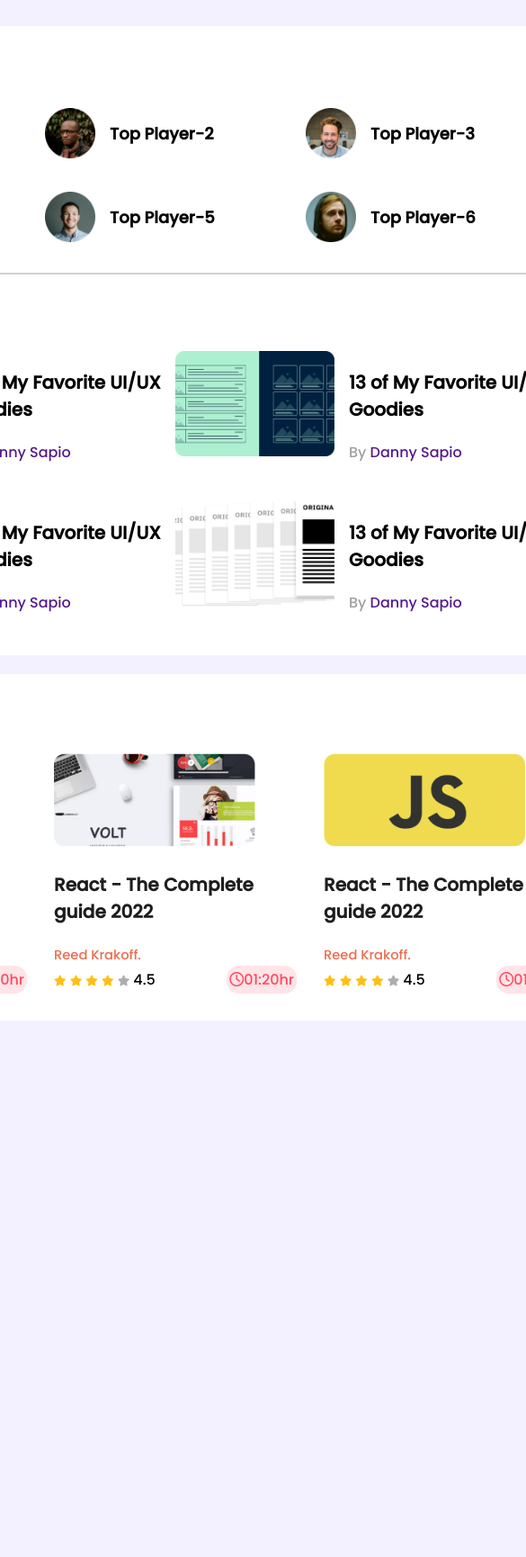
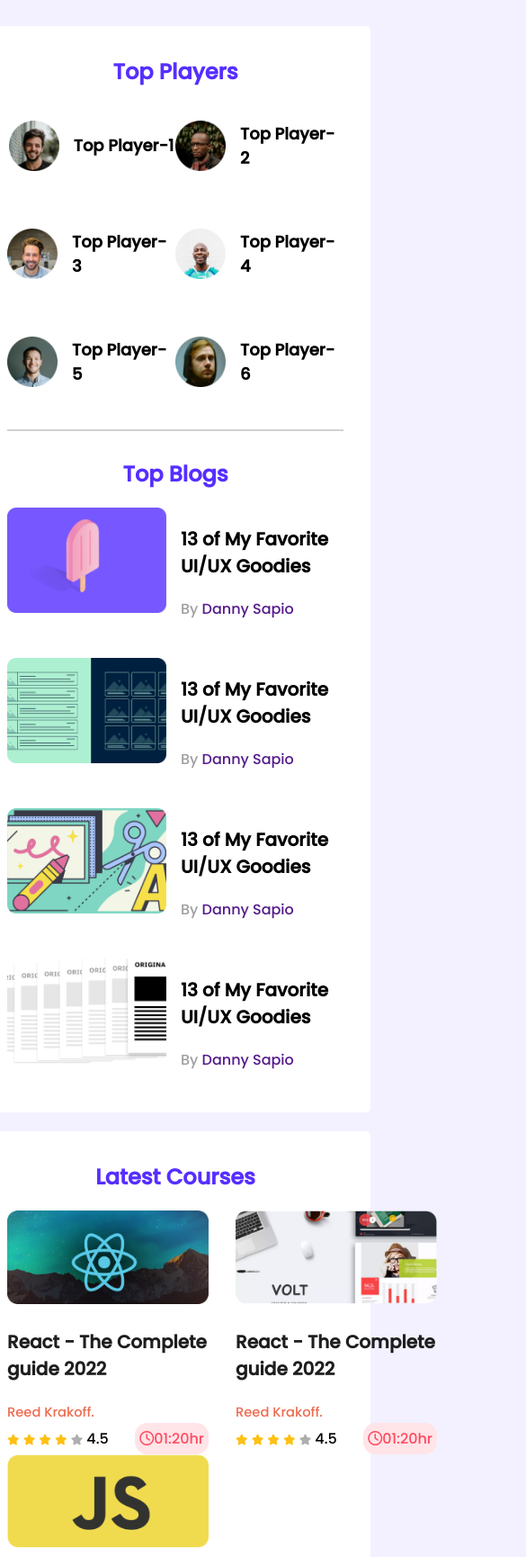
Before and after one commit to mamaruf04/leader-board-css3, a plain HTML site: page index.html in a window 390 px wide. Shown: the top 1730 px of the page at 90% size, 585 px wide, since content can reach past the window. Before the commit the page ends 1142 px from the top, so only its background shows below. Drawn offline with Linux system fonts and the light colour scheme.

Commit message:
full responsive

```diff
--- a/styles/style.css
+++ b/styles/style.css
@@ -115,6 +115,51 @@ top blog styles
  .course-duration{
     color: #FF4A60;
     background-color: #FFE4E8;
-    padding: 3px;
+    padding: 5px;
     border-radius: 14px;
  }
+
+ /*-----------------
+ Media Quareis
+ ------------------ */
+
+ /*------ mobile device ----- */
+ @media only screen and (max-width: 688px) {
+    .container{
+        width: 100%;
+    }
+    .section-titles{
+        text-align: center;
+    }
+    .players{
+        display: grid;
+        grid-template-columns: repeat(2, 1fr);
+    }
+    .player{
+        justify-content: center;
+    }
+    .blogs{
+        display: grid;
+        grid-template-columns: repeat(1, 1fr);
+    }
+    .courses{
+        display: grid;
+        grid-template-columns: repeat(2, 1fr);
+    }
+ }
+ /* -------tablet-------- */
+ @media only screen and (min-width:688px) and (max-width:992px) {
+     .container{
+         width: 100%;
+     }
+     .section-titles{
+        text-align: center;
+     }
+     .players{
+         display: grid;
+         grid-template-columns: repeat(2, 1fr);
+     }
+     .player{
+         justify-content: center;
+     }
+ }
```
